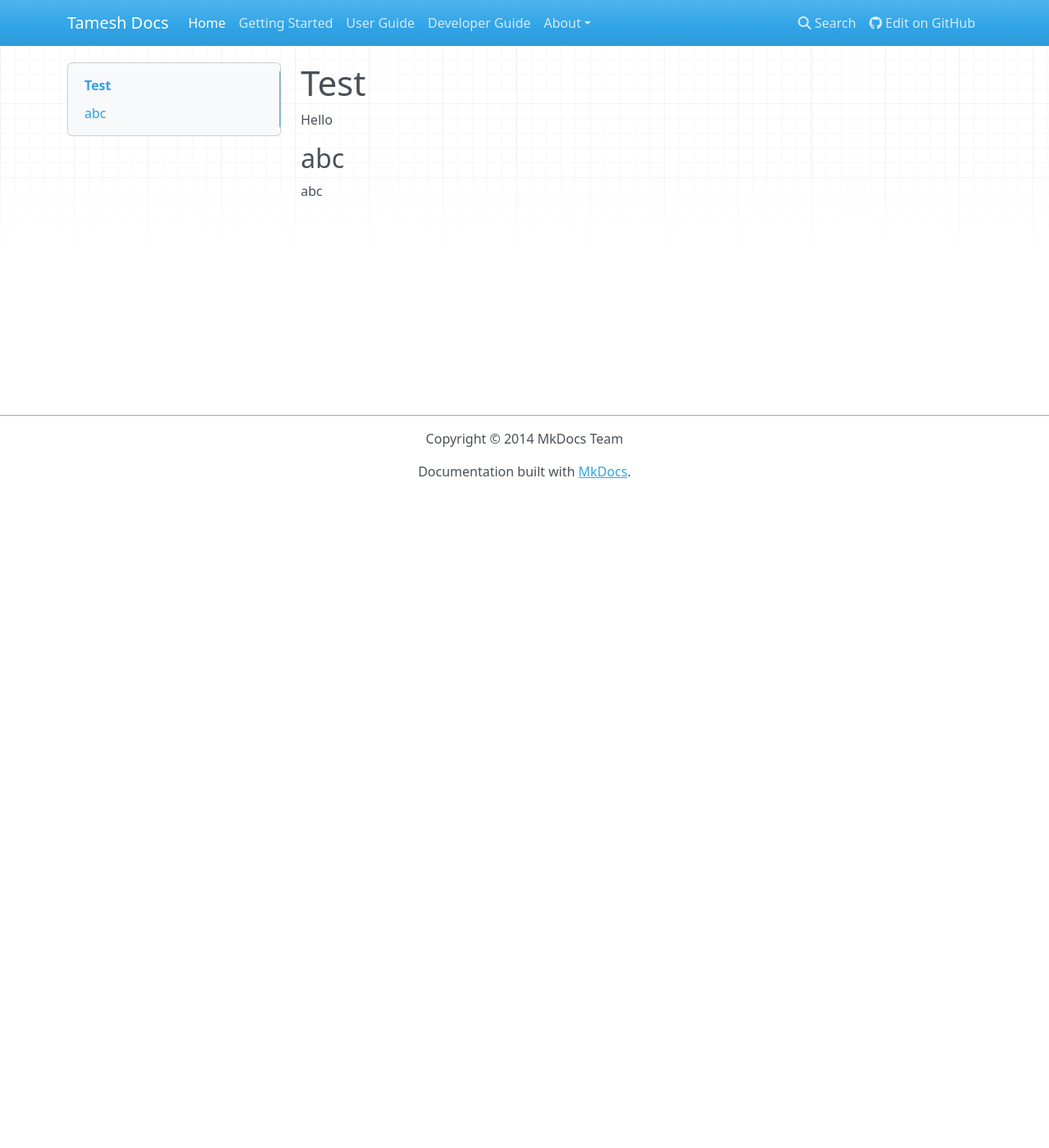
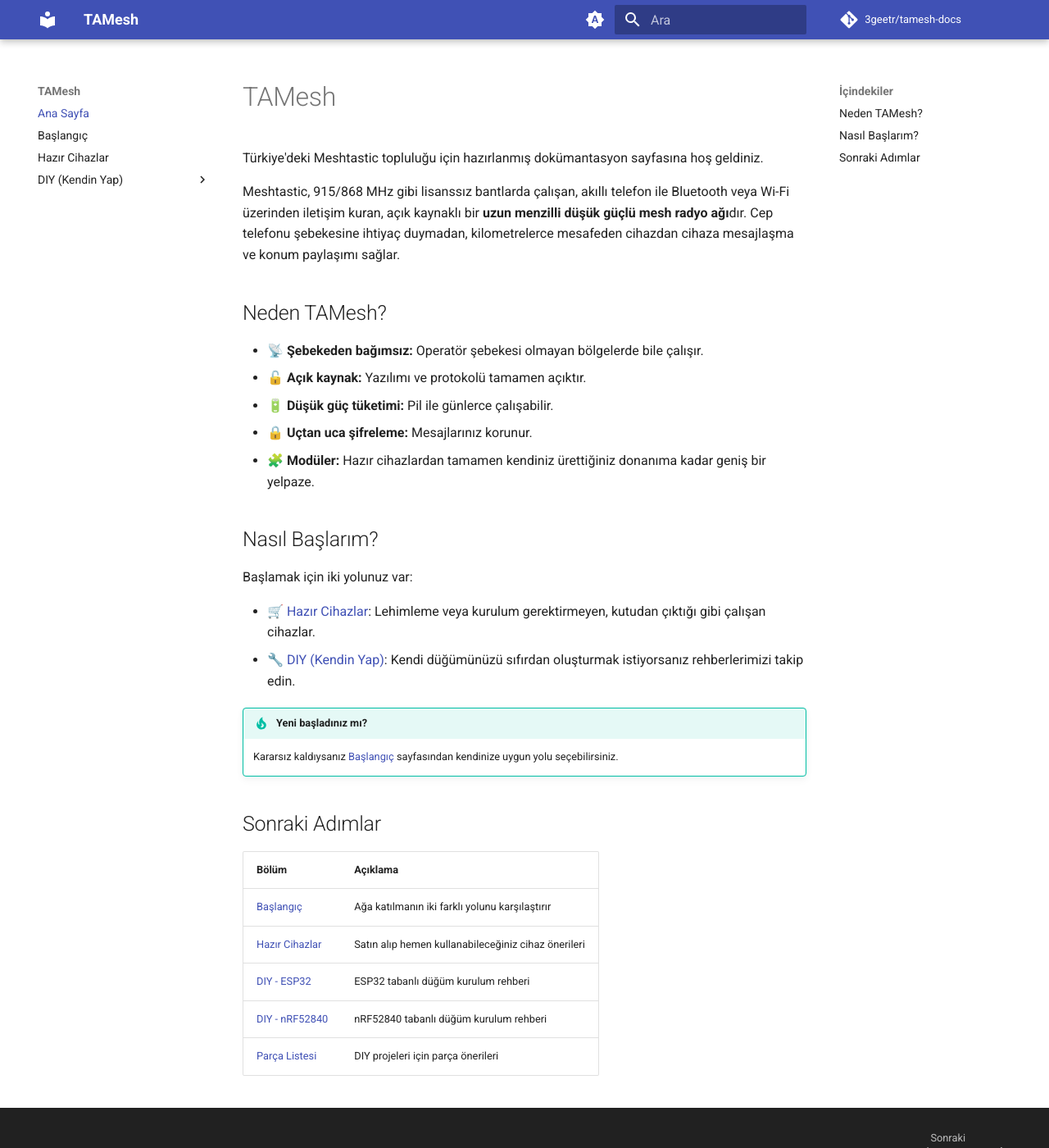
Before and after one commit to 3geETR/tamesh-docs, an MkDocs documentation site: the page built from docs/index.md, in a window 1280 px wide and 1400 px high. Shown: the whole window at 82% size. Built offline with MkDocs 1.6.1 and Material for MkDocs 9.7.7, drawn with Linux system fonts in a browser that asks for light colours; nearby versions of some CDN libraries; comment, search, counter and statistics services are not loaded; some of the changed text lies outside the part shown.

Commit message:
Yapılandırma düzenlendi ve içerik sayfaları eklendi
- mkdocs.yml Material teması için güncellendi (palette, dil, özellikler)
- DIY sayfaları docs/diy/ alt dizinine taşındı, bağlantılar düzeltildi
- Ana sayfa ve başlangıç rehberi güncellendi

```diff
--- a/docs/index.md
+++ b/docs/index.md
@@ -1,6 +1,33 @@
-# Test
+# TAMesh
 
-Hello
+Türkiye'deki Meshtastic topluluğu için hazırlanmış dokümantasyon sayfasına hoş geldiniz.
 
-## abc
-abc
+Meshtastic, 915/868 MHz gibi lisanssız bantlarda çalışan, akıllı telefon ile Bluetooth veya Wi-Fi üzerinden iletişim kuran, açık kaynaklı bir **uzun menzilli düşük güçlü mesh radyo ağı**dır. Cep telefonu şebekesine ihtiyaç duymadan, kilometrelerce mesafeden cihazdan cihaza mesajlaşma ve konum paylaşımı sağlar.
+
+## Neden TAMesh?
+
+- 📡 **Şebekeden bağımsız:** Operatör şebekesi olmayan bölgelerde bile çalışır.
+- 🔓 **Açık kaynak:** Yazılımı ve protokolü tamamen açıktır.
+- 🔋 **Düşük güç tüketimi:** Pil ile günlerce çalışabilir.
+- 🔒 **Uçtan uca şifreleme:** Mesajlarınız korunur.
+- 🧩 **Modüler:** Hazır cihazlardan tamamen kendiniz ürettiğiniz donanıma kadar geniş bir yelpaze.
+
+## Nasıl Başlarım?
+
+Başlamak için iki yolunuz var:
+
+- [🛒 Hazır Cihazlar](hazir-cihazlar.md): Lehimleme veya kurulum gerektirmeyen, kutudan çıktığı gibi çalışan cihazlar.
+- [🔧 DIY (Kendin Yap)](baslangic.md): Kendi düğümünüzü sıfırdan oluşturmak istiyorsanız rehberlerimizi takip edin.
+
+!!! tip "Yeni başladınız mı?"
+    Kararsız kaldıysanız [Başlangıç](baslangic.md) sayfasından kendinize uygun yolu seçebilirsiniz.
+
+## Sonraki Adımlar
+
+| Bölüm | Açıklama |
+|-------|----------|
+| [Başlangıç](baslangic.md) | Ağa katılmanın iki farklı yolunu karşılaştırır |
+| [Hazır Cihazlar](hazir-cihazlar.md) | Satın alıp hemen kullanabileceğiniz cihaz önerileri |
+| [DIY - ESP32](diy/esp32.md) | ESP32 tabanlı düğüm kurulum rehberi |
+| [DIY - nRF52840](diy/nrf52840.md) | nRF52840 tabanlı düğüm kurulum rehberi |
+| [Parça Listesi](diy/parca-listesi.md) | DIY projeleri için parça önerileri |
--- a/mkdocs.yml
+++ b/mkdocs.yml
@@ -1,47 +1,78 @@
-site_name: Tamesh Docs
-site_url: https://3gee.is-a.dev/tamesh-docs/
-site_description: Project documentation with Markdown.
-site_author: Tamesh
-
-repo_url: https://github.com/mkdocs/mkdocs/
+site_name: TAMesh
+site_description: TAMesh - Türkiye Meshtastic Topluluğu Dokümantasyonu
+site_url: https://3geetr.github.io/tamesh-docs/
+repo_url: https://github.com/3geetr/tamesh-docs
+repo_name: 3geetr/tamesh-docs
 edit_uri: edit/main/docs/
 
 theme:
-  name: mkdocs
-  locale: en
-  highlightjs: true
-  hljs_languages:
-    - yaml
-    - django
-
-nav:
-  - Home: index.md
-  - Getting Started: getting-started.md
-  - User Guide: user-guide/
-  - Developer Guide: dev-guide/
-  - About:
-      - Release Notes: about/release-notes.md
-      - Contributing: about/contributing.md
-      - License: about/license.md
-
-extra_css:
-  - css/extra.css
-
-exclude_docs: |
-  *.py
+  name: material
+  language: tr
+  features:
+    - navigation.instant
+    - navigation.tracking
+    - navigation.top
+    - navigation.footer
+    - toc.follow
+    - search.suggest
+    - search.highlight
+    - content.code.copy
+  palette:
+    - media: "(prefers-color-scheme)"
+      toggle:
+        icon: material/brightness-auto
+        name: Aydınlık moda geç
+    - media: "(prefers-color-scheme: light)"
+      scheme: default
+      primary: indigo
+      accent: indigo
+      toggle:
+        icon: material/weather-sunny
+        name: Karanlık moda geç
+    - media: "(prefers-color-scheme: dark)"
+      scheme: slate
+      primary: black
+      accent: indigo
+      toggle:
+        icon: material/weather-night
+        name: Sistem tercihine geç
 
 markdown_extensions:
+  - admonition
+  - attr_list
+  - md_in_html
+  - pymdownx.details
+  - pymdownx.emoji:
+      emoji_index: !!python/name:material.extensions.emoji.twemoji
+      emoji_generator: !!python/name:material.extensions.emoji.to_svg
+  - pymdownx.superfences
+  - pymdownx.tabbed:
+      alternate_style: true
+  - tables
   - toc:
       permalink: true
-  - attr_list
-  - def_list
-  - tables
-  - pymdownx.highlight:
-      use_pygments: true
-  - pymdownx.superfences
-  - pymdownx.snippets
+      title: İçindekiler
 
 plugins:
   - search
 
-copyright: Copyright &copy; 2014 MkDocs Team
+extra:
+  generator: false
+  social:
+    - icon: fontawesome/brands/github
+      link: https://github.com/3geetr
+      name: GitHub
+    - icon: fontawesome/brands/telegram
+      link: https://t.me/meshtastic_tr
+      name: Telegram
+
+copyright: Copyright &copy; 2026 TAMesh
+
+nav:
+  - Ana Sayfa: index.md
+  - Başlangıç: baslangic.md
+  - Hazır Cihazlar: hazir-cihazlar.md
+  - DIY (Kendin Yap):
+      - ESP32 Kurulumu: diy/esp32.md
+      - nRF52840 Kurulumu: diy/nrf52840.md
+      - Parça Listesi: diy/parca-listesi.md
```
Also changed, not shown: docs/baslangic.md (added, +44 -0 lines), docs/diy/esp32.md (added, +79 -0 lines), docs/diy/nrf52840.md (added, +64 -0 lines), docs/diy/parca-listesi.md (added, +54 -0 lines), docs/hazir-cihazlar.md (added, +48 -0 lines), 1 other file.
